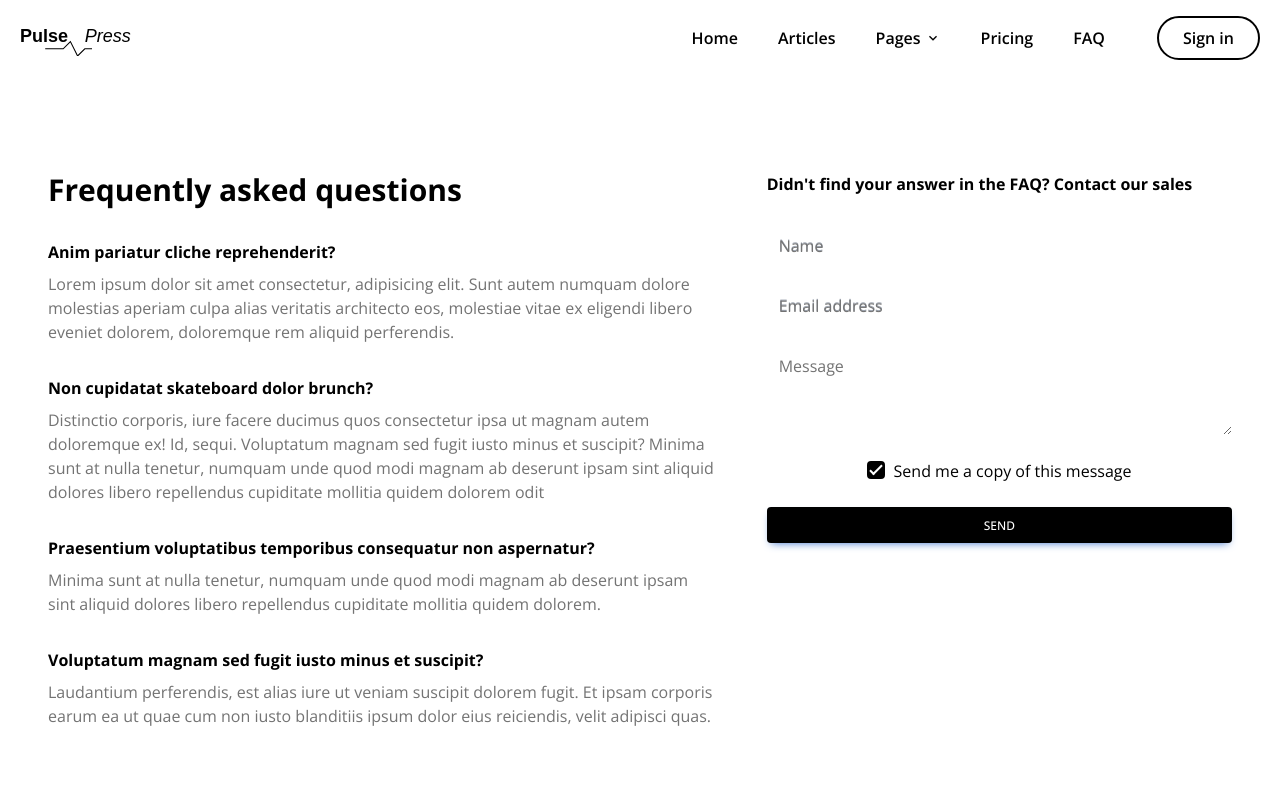
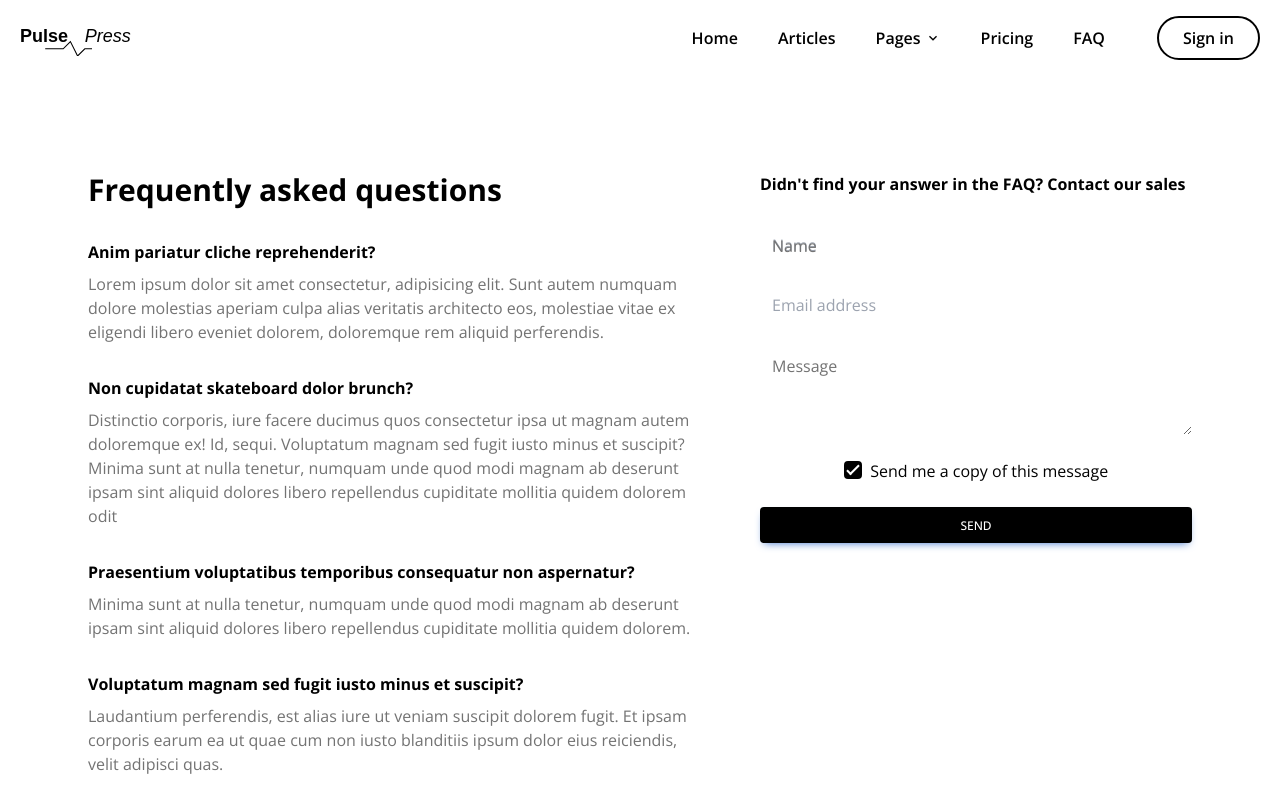
Before and after one commit to NicolasVicente44/mern-blog, a React (Create React App) app: page /contact in a window 1280 px wide. Shown: the top 800 px of the page. Built offline with nearby package versions, Linux system fonts and the light colour scheme; what @tiptap/extension-color would draw is missing.

Commit message:
changed contact page

```diff
--- a/src/components/AboutUsChild.jsx
+++ b/src/components/AboutUsChild.jsx
@@ -28,7 +28,6 @@ const AboutUsChild = () => {
                         height="16"
                         class="w-10 h-10"
                         fill="currentColor"
-                        class="bi bi-file-earmark-text"
                         viewBox="0 0 16 16"
                       >
                         <path d="M5.5 7a.5.5 0 0 0 0 1h5a.5.5 0 0 0 0-1h-5zM5 9.5a.5.5 0 0 1 .5-.5h5a.5.5 0 0 1 0 1h-5a.5.5 0 0 1-.5-.5zm0 2a.5.5 0 0 1 .5-.5h2a.5.5 0 0 1 0 1h-2a.5.5 0 0 1-.5-.5z" />
@@ -50,7 +49,6 @@ const AboutUsChild = () => {
                         height="16"
                         class="w-10 h-10"
                         fill="currentColor"
-                        class="bi bi-people-fill"
                         viewBox="0 0 16 16"
                       >
                         <path d="M7 14s-1 0-1-1 1-4 5-4 5 3 5 4-1 1-1 1H7zm4-6a3 3 0 1 0 0-6 3 3 0 0 0 0 6z" />
@@ -76,7 +74,6 @@ const AboutUsChild = () => {
                         height="16"
                         class="w-10 h-10"
                         fill="currentColor"
-                        class="bi bi-person-fill"
                         viewBox="0 0 16 16"
                       >
                         <path d="M3 14s-1 0-1-1 1-4 6-4 6 3 6 4-1 1-1 1H3zm5-6a3 3 0 1 0 0-6 3 3 0 0 0 0 6z" />
@@ -97,7 +94,6 @@ const AboutUsChild = () => {
                         height="16"
                         class="w-10 h-10"
                         fill="currentColor"
-                        class="bi bi-alarm-fill"
                         viewBox="0 0 16 16"
                       >
                         <path d="M6 .5a.5.5 0 0 1 .5-.5h3a.5.5 0 0 1 0 1H9v1.07a7.001 7.001 0 0 1 3.274 12.474l.601.602a.5.5 0 0 1-.707.708l-.746-.746A6.97 6.97 0 0 1 8 16a6.97 6.97 0 0 1-3.422-.892l-.746.746a.5.5 0 0 1-.707-.708l.602-.602A7.001 7.001 0 0 1 7 2.07V1h-.5A.5.5 0 0 1 6 .5zm2.5 5a.5.5 0 0 0-1 0v3.362l-1.429 2.38a.5.5 0 1 0 .858.515l1.5-2.5A.5.5 0 0 0 8.5 9V5.5zM.86 5.387A2.5 2.5 0 1 1 4.387 1.86 8.035 8.035 0 0 0 .86 5.387zM11.613 1.86a2.5 2.5 0 1 1 3.527 3.527 8.035 8.035 0 0 0-3.527-3.527z" />
--- a/src/components/ArticleCard.jsx
+++ b/src/components/ArticleCard.jsx
@@ -63,7 +63,7 @@ const ArticleCard = ({ post, className }) => {
                   ) : (
                     <IoIosClose className="text-gray-800" />
                   )}
-                </span>
+                </span>npm
                 <span className="italic text-dark-light text-xs md:text-sm">
                   {post.user.verified ? "Verified" : "Unverified"} Writer
                 </span>
--- a/src/components/ContactChild.jsx
+++ b/src/components/ContactChild.jsx
@@ -2,7 +2,8 @@ import React from "react";
 
 const ContactChild = () => {
   return (
-    <div className="container my-24 mx-auto md:px-6">
+<div className="w-[1200px] mx-auto my-auto">
+    <div className="container  my-24 mx-auto md:px-6">
       <section className="mb-32">
         <div className="flex flex-wrap">
           <div className="mb-12 w-full shrink-0 grow-0 basis-auto md:mb-0 md:w-7/12 md:px-3 lg:px-6">
@@ -72,12 +73,7 @@ const ContactChild = () => {
                   id="exampleInput91"
                   placeholder="Email address"
                 />
-                <label
-                  className="pointer-events-none absolute top-0 left-3 mb-0 max-w-[90%] origin-[0_0] truncate pt-[0.37rem] leading-[1.6] text-neutral-500 transition-all duration-200 ease-out peer-focus:-translate-y-[0.9rem] peer-focus:scale-[0.8] peer-focus:text-gray peer-data-[te-input-state-active]:-translate-y-[0.9rem] peer-data-[te-input-state-active]:scale-[0.8] motion-reduce:transition-none "
-                  for="exampleInput91"
-                >
-                  Email address
-                </label>
+
               </div>
               <div className="relative mb-6" data-te-input-wrapper-init>
                 <textarea
@@ -121,6 +117,7 @@ const ContactChild = () => {
         </div>
       </section>
     </div>
+    </div>
   );
 };
 export default ContactChild;
```
